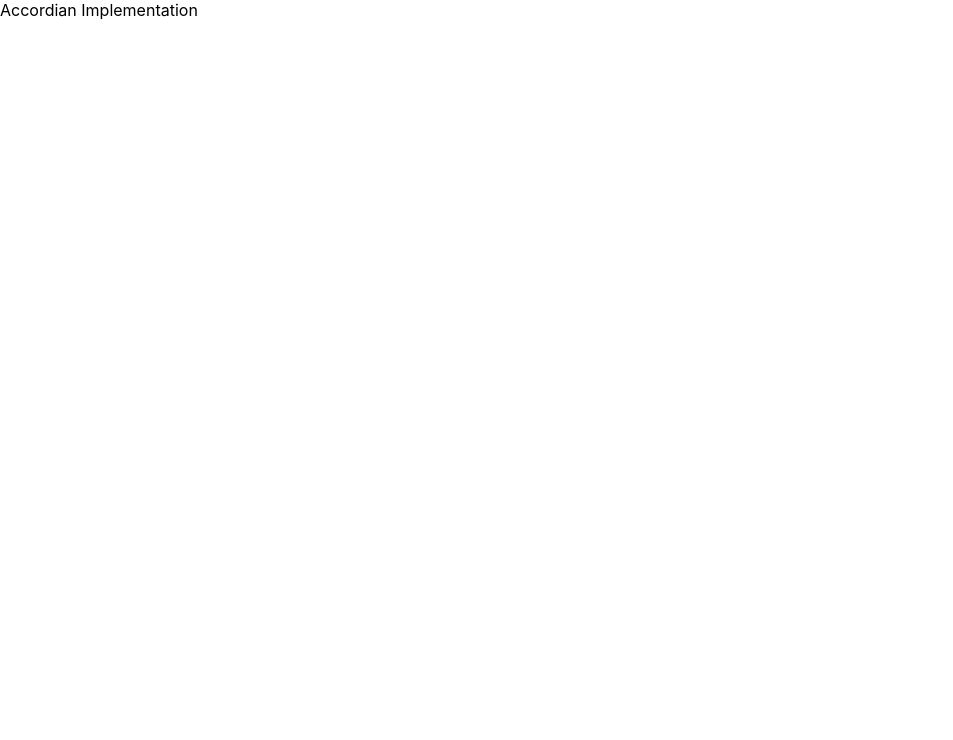
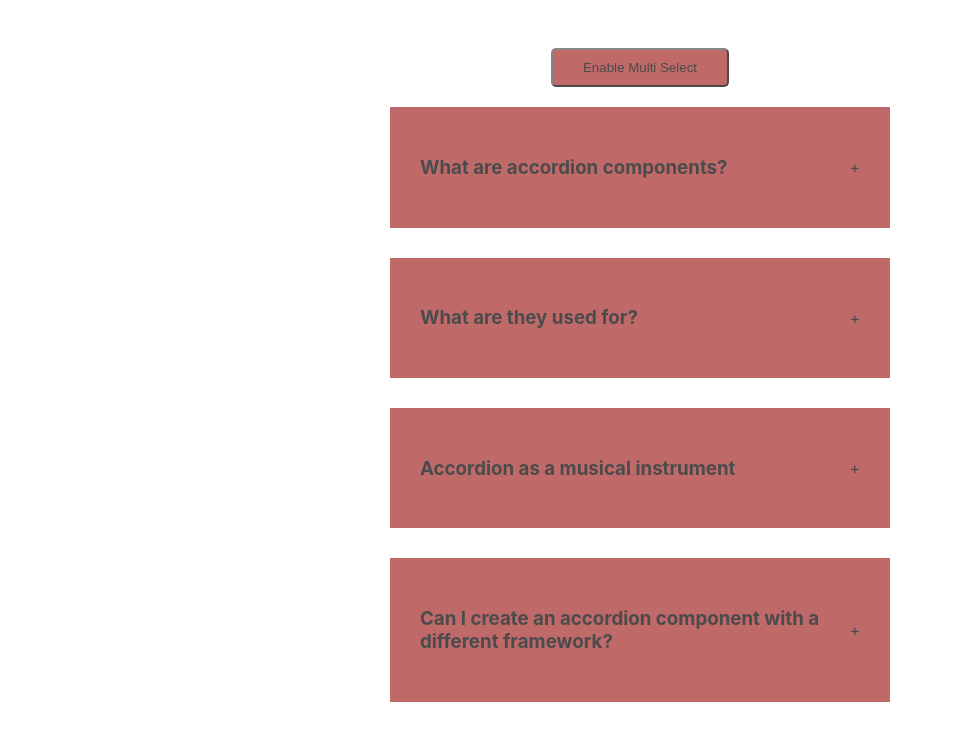
Before and after one commit to puneet-ahuja/react-fe-coding-round-questions, a React (Create React App) app: page /accordian in a window 1280 px wide. Shown: the top 740 px of the page, without its empty margins (0-953 px from the left). Built offline with nearby package versions, Linux system fonts and the light colour scheme.

Commit message:
Added Accordian Component

```diff
--- /dev/null
+++ b/src/components/Accordian/Accordian.css
@@ -0,0 +1,40 @@
+.accordian-wrapper {
+    display: flex;
+    flex-direction: column;
+    height: 100vh;
+    width: 100vw;
+    /* veritical center */
+    align-items: center;
+    /* horizontal center */
+    justify-content: center;
+}
+
+.accordian {
+    width: 500px;
+    padding: 20px;
+}
+
+.accordian-item {
+    padding: 30px;
+    background-color: brown;
+    opacity: 0.7;
+    margin-bottom: 30px;
+    /* Transition is not working as expected */
+    transition: all 5s;
+
+}
+
+.accordian-title {
+    display: flex;
+    align-items: center;
+    flex-direction: row;
+    justify-content: space-between;
+    cursor: pointer;
+}
+
+.switch-button{
+    padding: 10px 30px;
+    border-radius: 5px;
+    background-color: brown;
+    opacity: 0.7;
+}
--- a/src/components/Accordian/Accordian.js
+++ /dev/null
@@ -1,7 +0,0 @@
-const Accordian = () =>{
-
-    return <div>Accordian Implementation</div>
-
-}
-
-export default Accordian;
--- /dev/null
+++ b/src/components/Accordian/Accordian.jsx
@@ -0,0 +1,74 @@
+import data from './data';
+import './Accordian.css'
+
+import { useState } from 'react';
+
+
+// Q. Is there a better way to implement on click handler?
+// A. Yes, We can have a handler on the parent and haldle the click from there only.
+
+
+// Q. Can we make in multiselect
+
+const Accordian = () =>{
+
+    const [ selectedItems, setSelectedItems ] = useState(new Set());
+    const [isMultiSelectEnabled, setIsMultiSelecteElabled] = useState(false);
+
+    const handleTitleClick = (id) => {
+
+
+        if(isMultiSelectEnabled){
+            const updatedSelectedItems = new Set(selectedItems);
+
+            if(updatedSelectedItems.has(id)){
+                updatedSelectedItems.delete(id);
+            }
+            else {
+                updatedSelectedItems.add(id);
+            }
+            setSelectedItems(updatedSelectedItems)
+
+        }
+        else{
+            if(selectedItems.size >= 1 && selectedItems.has(id)){
+                setSelectedItems(new Set());
+            }
+            else {
+                setSelectedItems(new Set([id]));
+            }
+        }
+
+    }
+
+
+
+    return <div className="accordian-wrapper">
+            <button className={'switch-button'} onClick={()=>{
+                setIsMultiSelecteElabled(!isMultiSelectEnabled)
+            }}>
+                { isMultiSelectEnabled ? 'Disable' : 'Enable'} Multi Select
+            </button>
+            <div className="accordian">
+                {data && data.length > 0 && data.map((dataItem) => {
+
+                    return (
+                        // Key should always be there as it os required by the react for its optimizations.
+                        <div className='accordian-item' key={dataItem.key}>
+                            <div className={'accordian-title'} onClick={()=>{
+                                handleTitleClick(dataItem.id)
+                            }}>
+                                <h3 >{dataItem.question}</h3>
+                                <span>+</span>
+                            </div>
+                            {selectedItems.has(dataItem.id) && <span className='accordian-description'>{dataItem.answer}</span>}
+                        </div>
+                    )
+                })}
+
+            </div>
+        </div>
+
+}
+
+export default Accordian;
--- /dev/null
+++ b/src/components/Accordian/data.js
@@ -0,0 +1,28 @@
+const data = [
+    {
+      id  : '1',
+      question: "What are accordion components?",
+      answer:
+        "Accordion components are user interface elements used for organizing and presenting content in a collapsible manner. They typically consist of a header, content, and an expand/collapse action.",
+    },
+    {
+      id  : '2',
+      question: "What are they used for?",
+      answer:
+        "They are commonly employed in various contexts, including FAQs, product descriptions, navigation menus, settings panels, and data tables, to save screen space and provide a structured and user-friendly interface for presenting information or options.",
+    },
+    {
+      id  : '3',
+      question: "Accordion as a musical instrument",
+      answer:
+        "The accordion is a musical instrument with a keyboard and bellows. It produces sound by air passing over reeds when the player expands or compresses the bellows, used in various music genres.",
+    },
+    {
+      id  : '4',
+      question: "Can I create an accordion component with a different framework?",
+      answer:
+        "Yes of course, it is very possible to create an accordion component with another framework.",
+    },
+  ];
+
+  export default data;
--- a/src/components/Home/Home.js
+++ b/src/components/Home/Home.js
@@ -1,6 +1,14 @@
+import { Link } from "react-router-dom";
+
 const Home = () =>{
 
-    return <div>Home Implementation</div>
+    return <div>
+        <h1>Home Implementation</h1>
+
+        <Link to='/accordian'>Accordian</Link>
+
+
+    </div>
 
 }
 
```
Also changed, not shown: src/components/Accordian/README.md (added), 1 other file (tests, documents, lock files or other folders).
